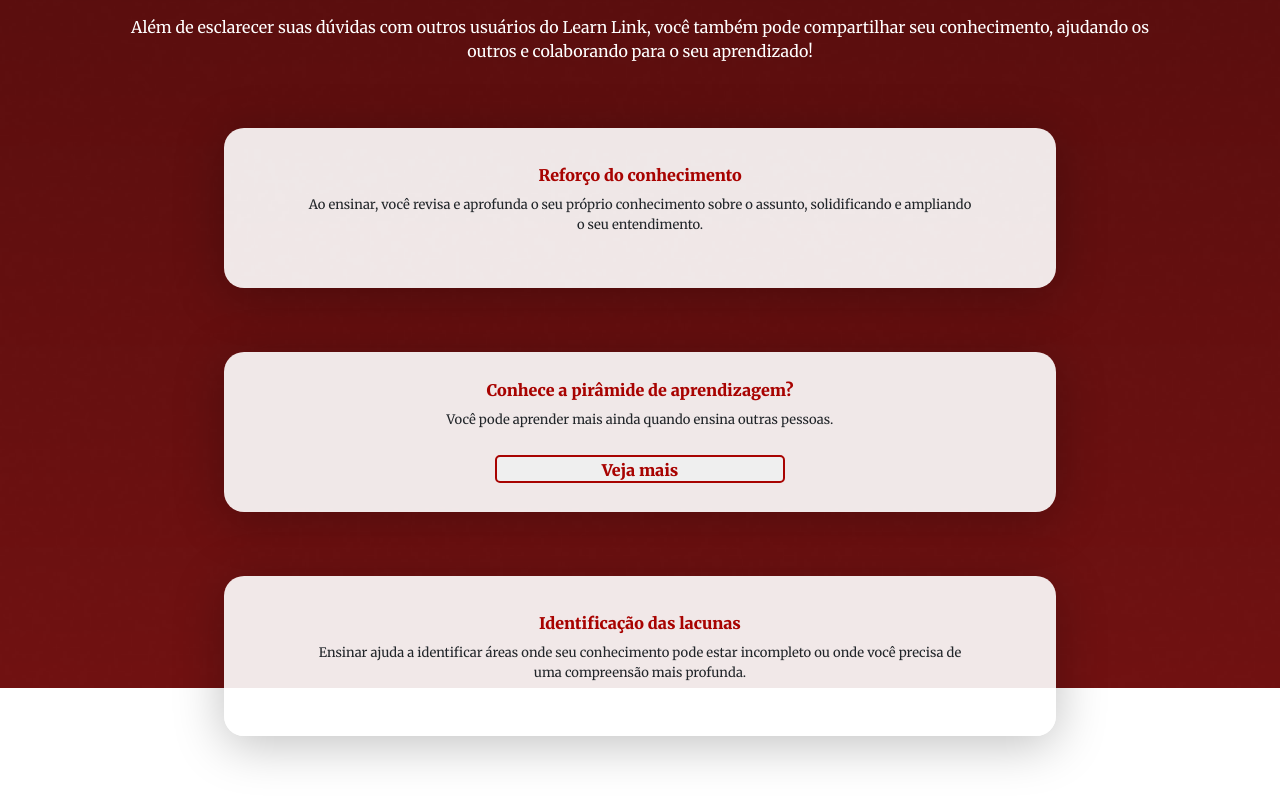
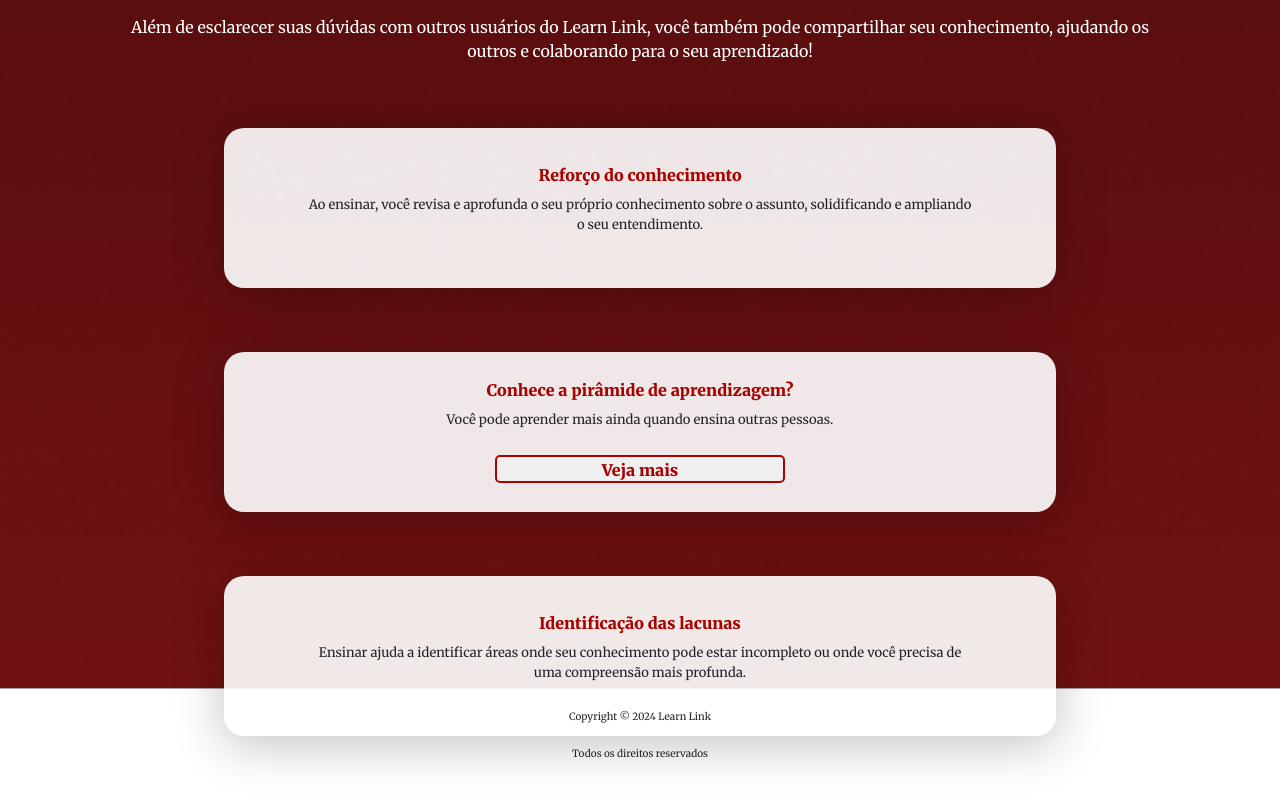
Before and after one commit to Solvers-Co/Learn-Link, a React (Create React App) app in the folder front-end/: page / in a window 1280 px wide. Shown: the part 1712-2512 px from the top of the page. Built offline with nearby package versions, Linux system fonts and the light colour scheme; the HTML template or start-up script is replaced by a standard one.

Commit message:
feat: implementação do componente Footer

```diff
--- a/front-end/src/desktop/components/footer/Footer.jsx
+++ b/front-end/src/desktop/components/footer/Footer.jsx
@@ -62,7 +62,7 @@ function Footer() {
     return (
         <footer className={styles['footer']}>
             <div className={styles['logo']}>
-                <img src={Logo} alt="Learn Link Logo" className={styles['footer-logo']} onClick={() => scrollToSection('home')}/>
+                <img src={Logo} alt="Learn Link Logo" className={styles['footer-logo']} onClick={() => scrollToSection('home')} />
             </div>
 
             <div className={styles['direitos']}>
--- /dev/null
+++ b/front-end/src/mobile/components/footer/Footer.jsx
@@ -0,0 +1,18 @@
+import React from 'react';
+import styles from './Footer.module.css'; // Ensure to style the footer correctly
+
+function Footer() {
+
+    return (
+        <footer className={styles['footer']}>
+
+            <div className={styles['direitos']}>
+                <p>Copyright &copy; 2024 Learn Link</p>
+                <p>Todos os direitos reservados</p>
+            </div>
+
+        </footer>
+    );
+}
+
+export default Footer;
--- /dev/null
+++ b/front-end/src/mobile/components/footer/Footer.module.css
@@ -0,0 +1,18 @@
+.footer {
+    display: flex;
+    flex-direction: row;
+    align-items: center;
+    padding-top: 20px;
+    padding-bottom: 20px;
+    background-color: #ffffff;
+    border-top: 1px solid #a5a5a5;
+  }
+
+  .direitos {
+    display: flex;
+    flex-direction: column;
+    text-align: center;
+    width: 67%;
+    font-size: 10px;
+    gap: 6px;
+  }
--- a/front-end/src/mobile/pages/paginaInicial/PaginaInicial.jsx
+++ b/front-end/src/mobile/pages/paginaInicial/PaginaInicial.jsx
@@ -3,6 +3,7 @@ import Home from '../../components/paginaInicial/home/Home';
 import Solucao from '../../components/paginaInicial/solucoes/Solucao';
 import styles from './PaginaInicial.module.css'
 import Header from '../../components/header/Header'
+import Footer from "../../components/footer/Footer";
 
 const PaginaInicial = () => {
     return (
@@ -17,6 +18,9 @@ const PaginaInicial = () => {
             <div id="beneficios">
                 <Beneficios />
             </div>
+            <div id="beneficios">
+                <Footer />
+            </div>
         </div>
     );
 }
```
